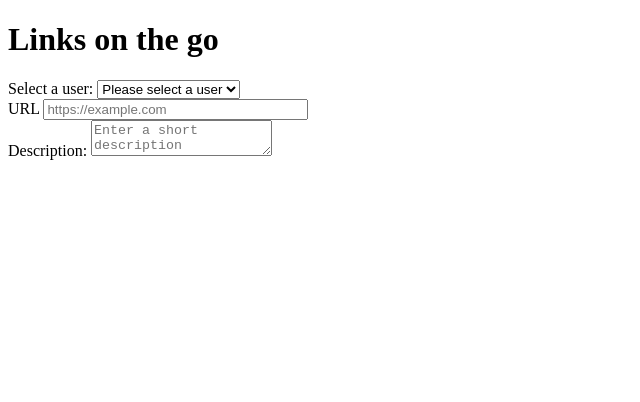
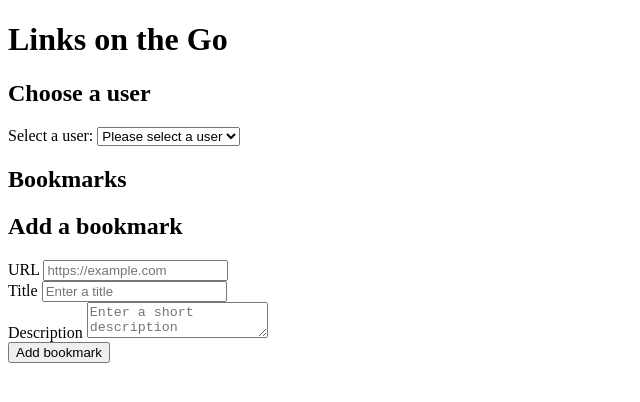
Before and after one commit to d-odumosu/Project-Shared-Bookmarks, a website: page index.html in a window 1280 px wide. Shown: the whole page, without its empty margins (0-640 px from the left). Drawn offline with Linux system fonts and the light colour scheme.

Commit message:
Add accessible HTML structure for bookmarks app

```diff
--- a/index.html
+++ b/index.html
@@ -4,48 +4,82 @@
     <meta charset="UTF-8">
     <meta name="viewport" content="width=device-width, initial-scale=1.0">
     <title>Links on the Go</title>
+    <link rel="stylesheet" href="./style.css">
 </head>
 <body>
 <header>
-        <h1>Links on the go</h1>
+    <h1>Links on the Go</h1>
 </header>
-    <div class="container">
-        <div class="select-user">
+<main>
+    <section class="user-selection" aria-labelledby="user-selection-heading">
+        <h2 id="user-selection-heading">Choose a user</h2>
+
         <label for="user-select">Select a user:</label>
+
         <select name="user" id="user-select">
             <option value="">Please select a user</option>
-                <option value="user1">user1</option>
-                <option value="user2">user2</option>
-                <option value="user3">user3</option>
-                <option value="user4">user4</option>
-                <option value="user5">user5</option>
         </select>
+    </section>
+
+    <section class="bookmarks" aria-labelledby="bookmarks-heading">
+        <h2 id="bookmarks-heading">Bookmarks</h2>
+
+        <p id="empty-message"></p>
+
+        <div id="bookmark-list">
+            <!-- Bookmarks will be added here in JavaScript -->
         </div>
+    </section>
+
+    <section class="add-bookmark" aria-labelledby="add-bookmark-heading">
+            <h2 id="add-bookmark-heading">Add a bookmark</h2>
+
             <form id="bookmark-form">
+
                 <div class="form-group">
                     <label for="url">URL</label>
+
                     <input
                             type="url"
                             name="url"
                             id="url"
                             placeholder="https://example.com"
-                        size="30"
-                        required />
+                            required
+                    >
+                </div>
 
+
+                <div class="form-group">
+                    <label for="title">Title</label>
+
+                    <input
+                            type="text"
+                            name="title"
+                            id="title"
+                            placeholder="Enter a title"
+                            required
+                    >
                 </div>
+
+
                 <div class="form-group">
-                <label for="bookmark-description">Description:</label>
+                    <label for="bookmark-description">Description</label>
+
                     <textarea
                             name="description"
                             id="bookmark-description"
                             placeholder="Enter a short description"
                             required
                     ></textarea>
+                </div>
 
-            </div>
-            <div class="form-group"></div>
+
+                <button type="submit">
+                    Add bookmark
+                </button>
 
             </form>
-    </div>
+    </section>
+</main>
 </body>
 </html>
```
Lines whose indentation alone changed are shown as unchanged.
